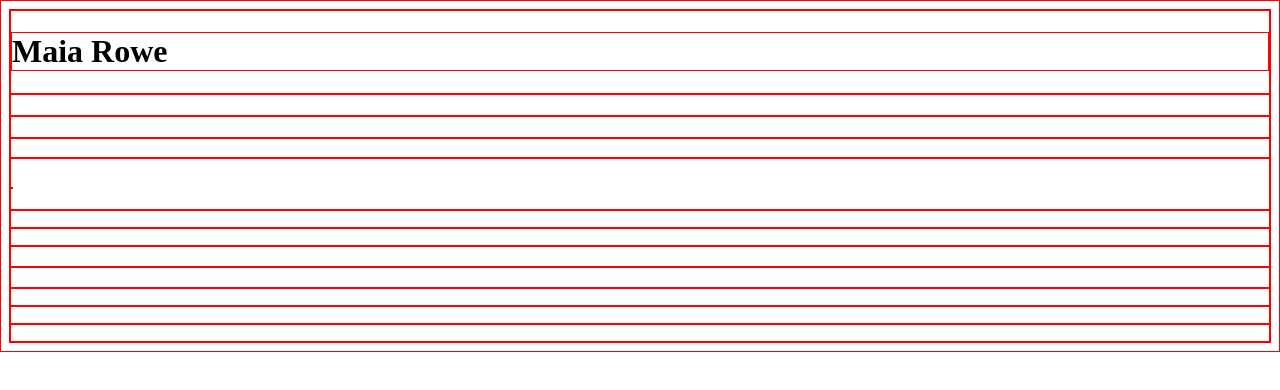
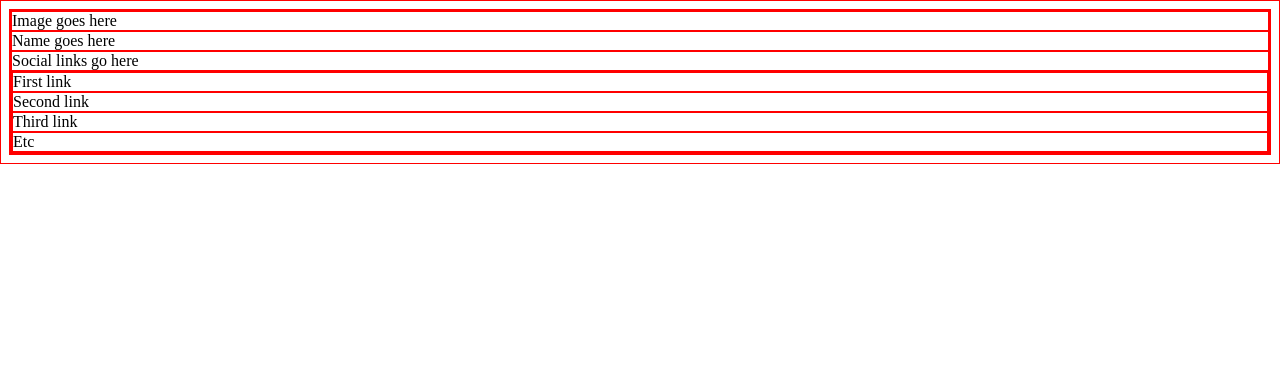
Before and after one commit to Mrowe178566/link-in-bio, a plain HTML site: page index.html in a window 1280 px wide. Drawn offline with Linux system fonts and the light colour scheme.

Commit message:
page layout

```diff
--- a/index.html
+++ b/index.html
@@ -6,23 +6,37 @@
        <link href="CSS/style.css" rel="stylesheet">
    </head>
    <body>
-        <header>
-            <h1>Maia Rowe</h1>
-        </header>
+    <div class="main-container">
+      <div class="image-row">
+        Image goes here
+      </div>
 
-        <main>
-        <h2></h2>
-           <h3></h3>
-           <p></p>
-           <img src="" alt="">
-	   <p></p>
-           <p></p>
-           <p></p>
-           <h3></h3>
-           <p></p>
-           <p></p>
-           <p></p>
-        </main>
+      <div class="name-row">
+        Name goes here
+      </div>
 
-    </body>
-</html>
+      <div class="social-icons-row">
+        Social links go here
+      </div>
+
+      <div class="links-row">
+        <div class="item">
+          First link
+        </div>
+
+        <div class="item">
+          Second link
+        </div>
+
+        <div class="item">
+          Third link
+        </div>
+
+        <div class="item">
+          Etc
+        </div>
+      </div> <!-- links-row -->
+    </div> <!-- main-container -->
+  </body>
+
+  </html>
```
